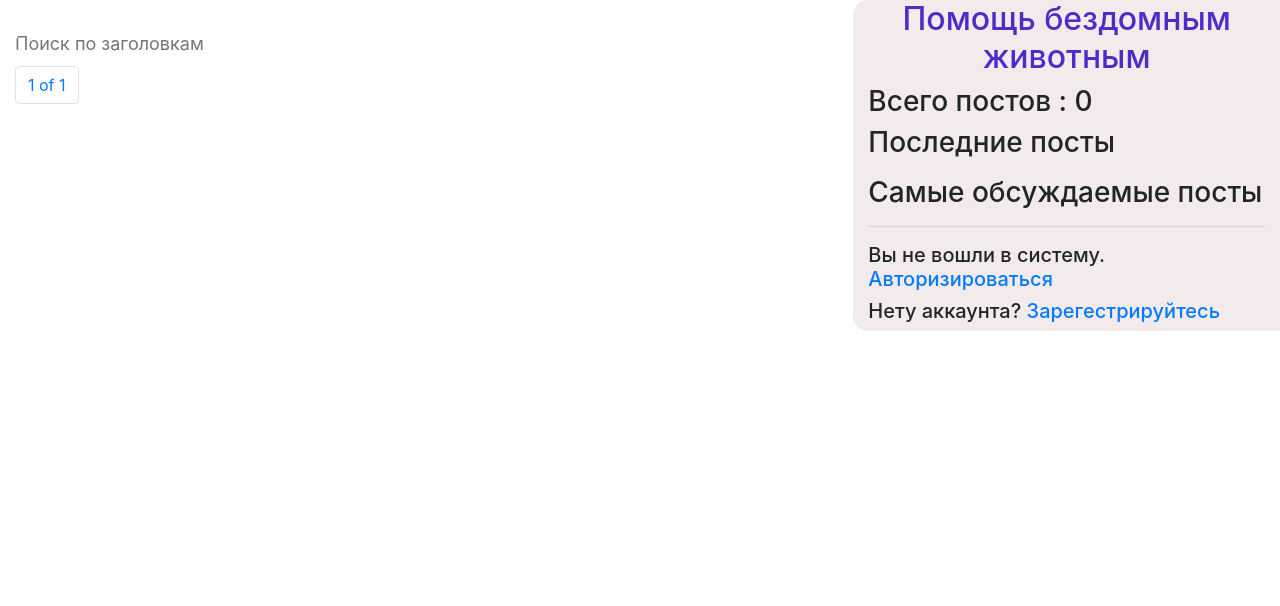
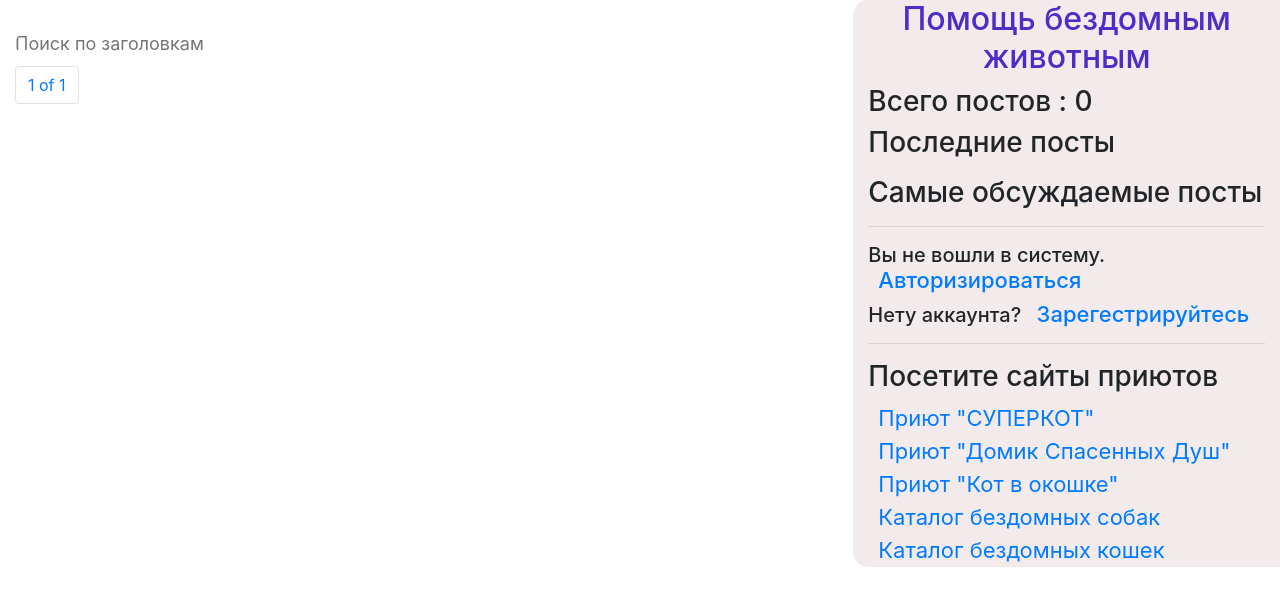
Before and after one commit to Avaaren/diplom_blog, a Django app: page / in a window 1280 px wide. Shown: the top 606 px of the page. Run offline with Django 3.2, Linux system fonts and the light colour scheme; data that the repository does not hold is empty; some libraries are stand-ins or nearby versions.

Commit message:
Added slider, new liks to sidebar and some classes for stylizing

```diff
--- a/mysite/blog/templates/blog/base.html
+++ b/mysite/blog/templates/blog/base.html
@@ -14,7 +14,16 @@
     <div class="container-fluid">
         <div class="row">
             <div class="col-md-8">
+                <div class="slider">
+                    <span>
+                        <i><svg class="bi bi-arrow-up" width="1em" height="1em" viewBox="0 0 16 16" fill="currentColor" xmlns="http://www.w3.org/2000/svg">
+                            <path fill-rule="evenodd" d="M8 3.5a.5.5 0 01.5.5v9a.5.5 0 01-1 0V4a.5.5 0 01.5-.5z" clip-rule="evenodd"/>
+                            <path fill-rule="evenodd" d="M7.646 2.646a.5.5 0 01.708 0l3 3a.5.5 0 01-.708.708L8 3.707 5.354 6.354a.5.5 0 11-.708-.708l3-3z" clip-rule="evenodd"/>
+                          </svg></i>
+                    </span>
+                </div>
                 {% block content %}
+
                 {% endblock %}
             </div>
             <div class="col-md-4 sidebar">
@@ -26,25 +35,35 @@
                 <h3>Самые обсуждаемые посты</h3>
                 {% most_commented_posts as mcp %}
                 {% for post in mcp %}
-                <ul>
-                    <li>
-                        <a href="{{ post.get_absolute_url }}">{{ post.title }}</a>
-                    </li>
-                </ul>
+                        <a href="{{ post.get_absolute_url }}" class="sidebar-link">{{ post.title }}</a>
+                <br>
                 {% endfor %}
                 <hr>
                 {% if request.user.is_authenticated %}
                 <h4>Вы зашли как {{ request.user }}</h4>
-                <a href="{% url 'blog:post_create' %}">Новый пост</a>
+                <a href="{% url 'blog:post_create' %}" class="sidebar-link">Новый пост</a>
                 <br>
-                <a href="{% url 'blog:logout' %}">Выйти из учетной записи</a>
+                <a href="{% url 'blog:logout' %}" class="sidebar-link">Выйти из учетной записи</a>
                 {% else %}
-                <h5>Вы не вошли в систему. <a href="{% url 'blog:login' %}">Авторизироваться</a></h5>
-                <h5>Нету аккаунта? <a href="{% url 'blog:registration' %}">Зарегестрируйтесь</a></h5>
+                <h5>Вы не вошли в систему. <a href="{% url 'blog:login' %}" class="sidebar-link">Авторизироваться</a></h5>
+                <h5>Нету аккаунта? <a href="{% url 'blog:registration' %}" class="sidebar-link">Зарегестрируйтесь</a></h5>
                 {% endif %}
+                <hr>
+                <h3>Посетите сайты приютов</h3>
+                <a href="https://superkot.by/" class="sidebar-link">Приют "СУПЕРКОТ"</a>
+                <br>
+                <a href="https://vk.com/domik_spasennih_dush" class="sidebar-link">Приют "Домик Спасенных Душ"</a>
+                <br>
+                <a href="https://kotvokoshke.by/content/priyut-okoshko" class="sidebar-link">Приют "Кот в окошке"</a>
+                <br>
+                <a href="https://egida.by/catalog/dog" class="sidebar-link">Каталог бездомных собак</a>
+                <br>
+                <a href="https://egida.by/catalog/cat" class="sidebar-link">Каталог бездомных кошек</a>
             </div>
         </div>
     </div>
-
+    <script src="https://code.jquery.com/jquery-3.4.1.js"
+    integrity="sha256-WpOohJOqMqqyKL9FccASB9O0KwACQJpFTUBLTYOVvVU=" crossorigin="anonymous"></script>
+<script src="{% static 'js/scripts.js' %}"></script>
 </body>
 </html>
```
